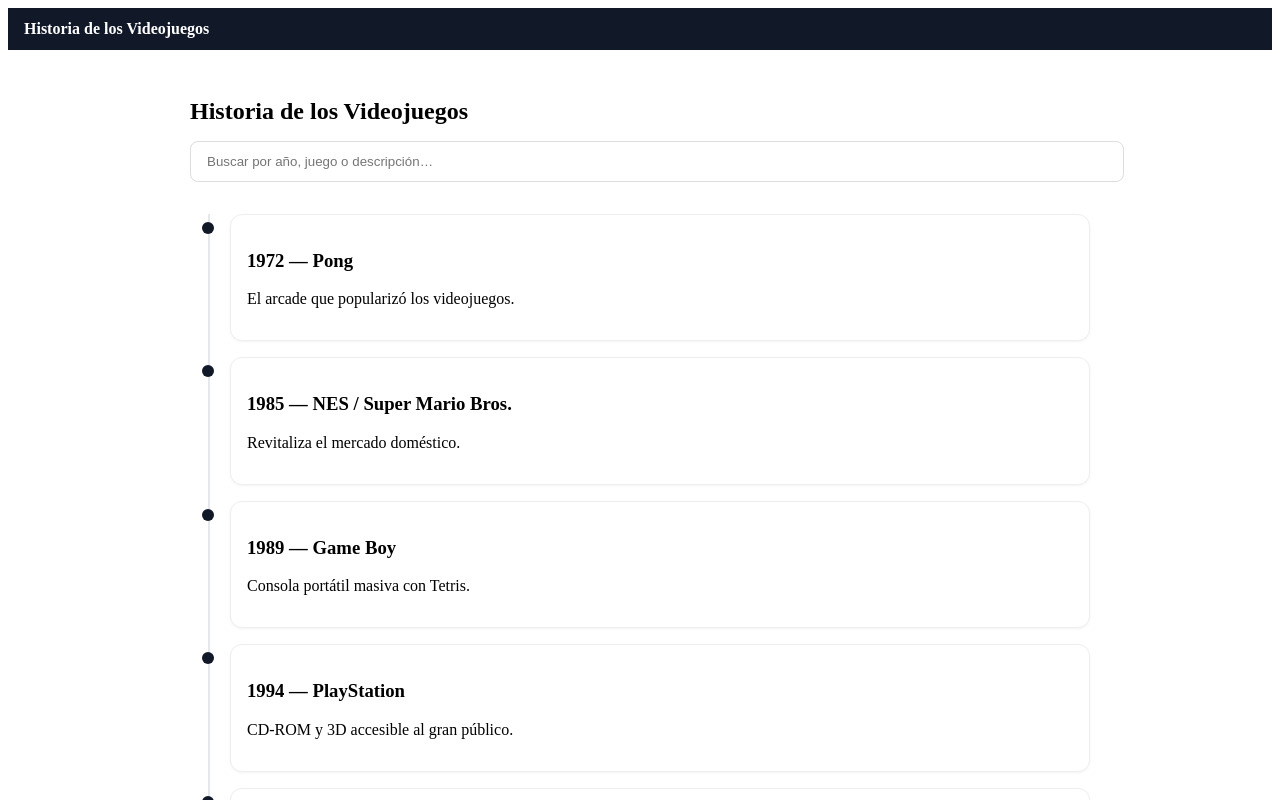
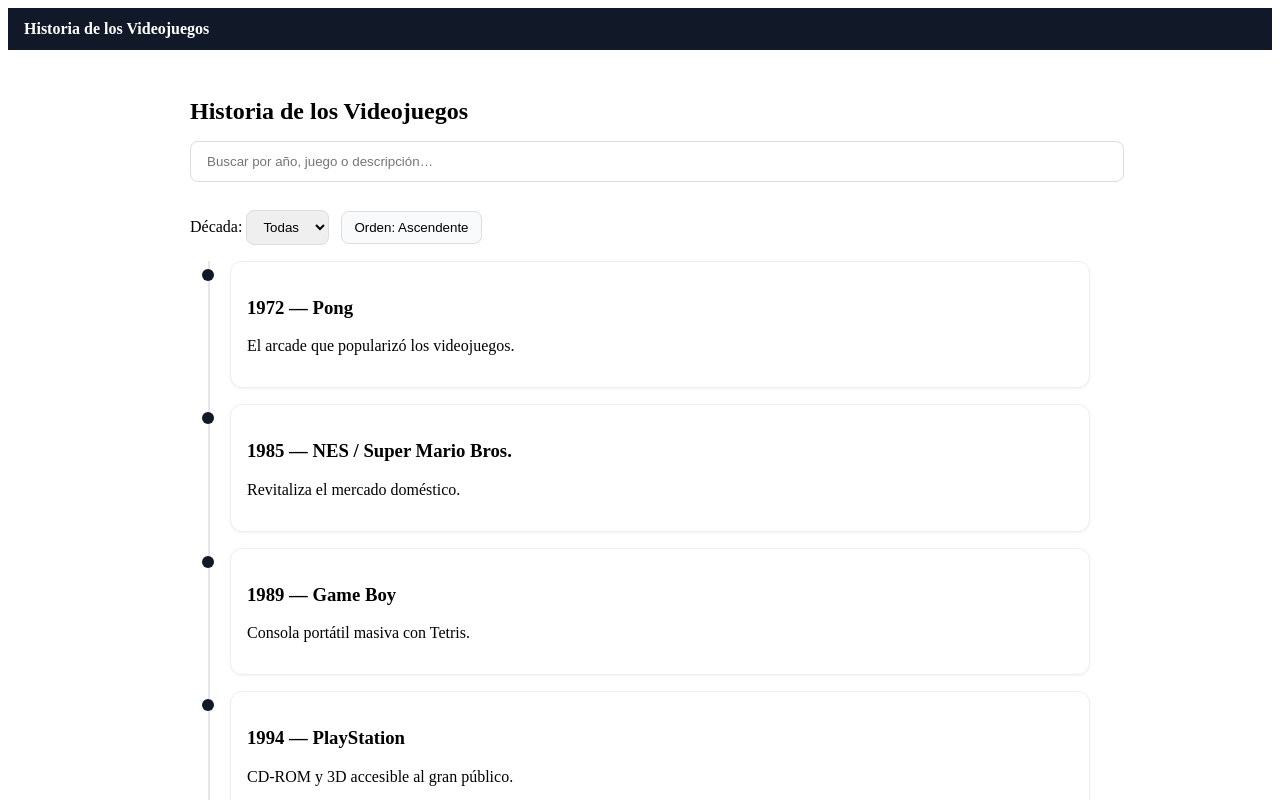
Before and after one commit to chisito0/historia-videojuegos, an Angular app: page /cronologia in a window 1280 px wide. Shown: the top 800 px of the page. Built offline with nearby package versions, Linux system fonts and the light colour scheme.

Commit message:
Improvement — Filter by decade

```diff
--- a/src/app/pages/cronologia/cronologia.css
+++ b/src/app/pages/cronologia/cronologia.css
@@ -6,3 +6,8 @@ h1 { margin-bottom: 1rem; }
 .timeline li { display: flex; gap: 1rem; position: relative; margin: 1rem 0; }
 .dot { width: 12px; height: 12px; border-radius: 999px; background: #111827; position: relative; top: .5rem; margin-left: 12px; }
 .card { background: #fff; border: 1px solid #eee; border-radius: .75rem; padding: 1rem; box-shadow: 0 1px 3px rgba(0,0,0,.05); flex: 1; }
+.controls { display: grid; gap: .75rem; margin-bottom: 1rem; }
+.filters { display: flex; gap: .75rem; align-items: center; flex-wrap: wrap; }
+select { padding: .5rem .75rem; border: 1px solid #ddd; border-radius: .5rem; }
+.btn { padding: .5rem .75rem; border: 1px solid #ddd; border-radius: .5rem; background: #f9fafb; cursor: pointer; }
+.btn:hover { background: #f3f4f6; }
--- a/src/app/pages/cronologia/cronologia.html
+++ b/src/app/pages/cronologia/cronologia.html
@@ -1,6 +1,7 @@
 <section class="container">
   <h1>Historia de los Videojuegos</h1>
 
+  <div class="controls">
     <input
       type="text"
       [(ngModel)]="query"
@@ -8,6 +9,20 @@
       class="search"
       aria-label="Buscar eventos"
     />
+
+    <div class="filters">
+      <label>
+        Década:
+        <select [(ngModel)]="decade" aria-label="Filtrar por década">
+          <option *ngFor="let d of decades" [value]="d">{{ d === 'all' ? 'Todas' : d }}</option>
+        </select>
+      </label>
+
+      <button class="btn" (click)="toggleSort()" type="button">
+        Orden: {{ sortDesc ? 'Descendente' : 'Ascendente' }}
+      </button>
+    </div>
+  </div>
 
   <ul class="timeline">
     <li *ngFor="let ev of filtered">
--- a/src/app/pages/cronologia/cronologia.ts
+++ b/src/app/pages/cronologia/cronologia.ts
@@ -13,17 +13,43 @@ import { EVENTS } from '../../data/events';
 })
 export class Cronologia {
   query = '';
+  sortDesc = false;               // ← nuevo: orden descendente
+  decade = 'all';                 // ← nuevo: filtro por década
   events: GameEvent[] = EVENTS;
+
+  // décadas calculadas a partir de los datos
+  get decades(): string[] {
+    const set = new Set(
+      this.events.map(e => Math.floor(e.year / 10) * 10 + 's')
+    );
+    return ['all', ...Array.from(set).sort()];
+  }
+
+  private decadeOf(y: number) {
+    return Math.floor(y / 10) * 10 + 's';
+  }
 
   get filtered(): GameEvent[] {
     const q = this.query.trim().toLowerCase();
-    if (!q) return this.events.slice().sort((a, b) => a.year - b.year);
-    return this.events
-      .filter(e =>
+
+    let list = this.events.filter(e => {
+      const matchesQuery =
+        !q ||
         String(e.year).includes(q) ||
         e.title.toLowerCase().includes(q) ||
-        e.description.toLowerCase().includes(q)
-      )
-      .sort((a, b) => a.year - b.year);
+        e.description.toLowerCase().includes(q);
+
+      const matchesDecade =
+        this.decade === 'all' || this.decadeOf(e.year) === this.decade;
+
+      return matchesQuery && matchesDecade;
+    });
+
+    list = list.sort((a, b) => (this.sortDesc ? b.year - a.year : a.year - b.year));
+    return list;
+  }
+
+  toggleSort() {
+    this.sortDesc = !this.sortDesc;
   }
 }
--- a/src/index.html
+++ b/src/index.html
@@ -2,7 +2,7 @@
 <html lang="en">
 <head>
   <meta charset="utf-8">
-  <title>HistoriaVideojuegos</title>
+  <title>Historia de los Videojuegos</title>
   <base href="/">
   <meta name="viewport" content="width=device-width, initial-scale=1">
   <link rel="icon" type="image/x-icon" href="favicon.ico">
```
Lines whose indentation alone changed are shown as unchanged.
